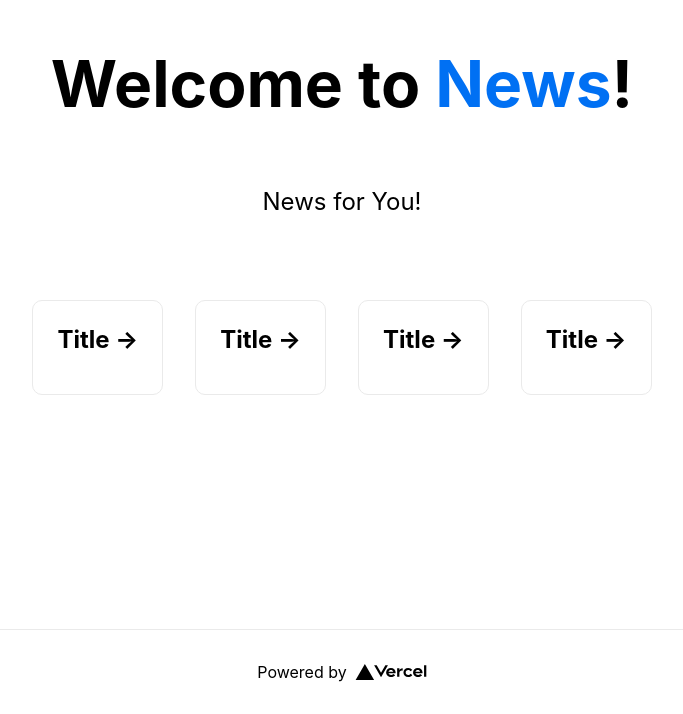
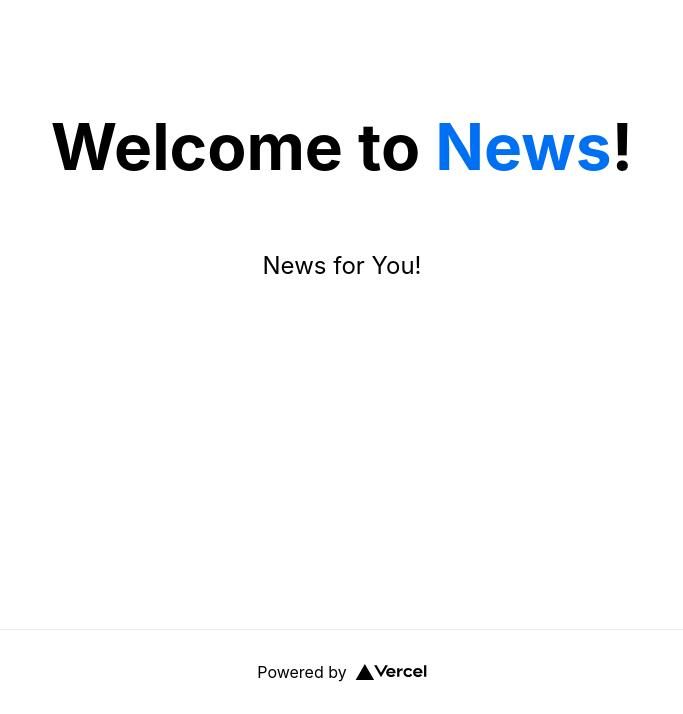
Before and after one commit to martinmakejev/TA-19E-News, a Next.js app: page / in a window 1280 px wide. Shown: the part 171-885 px from the top of the page, without its empty margins (298-981 px from the left). Built offline with nearby package versions, Linux system fonts and the light colour scheme.

Commit message:
Update index.js

```diff
--- a/pages/index.js
+++ b/pages/index.js
@@ -13,30 +13,14 @@ export default function Home() {
 
       <main className={styles.main}>
         <h1 className={styles.title}>
-          Welcome to <a href="/">News</a>!
+          Welcome to <a href="">News</a>!
         </h1>
 
         <p className={styles.description}>
           News for You!
         </p>
 
-        <div className={styles.grid}>
-          <a className={styles.card}>
-            <h2>Title &rarr;</h2>
-          </a>
-
-          <a  className={styles.card}>
-            <h2>Title &rarr;</h2>
-          </a>
-
-          <a className={styles.card}>
-            <h2>Title &rarr;</h2>
-
-          </a>
-
-          <a className={styles.card}>
-            <h2>Title &rarr;</h2>
-          </a>
+        <div id="newsarray" className={styles.grid}>
         </div>
       </main>
 
@@ -55,3 +39,10 @@ export default function Home() {
     </div>
   )
 }
+/*
+function arraynews(database) {
+  responseObj = readJsonFromUrl(database)
+  const array = JSON.stringify(responseObj)
+}
+Home.getElementById("newsarray") = arraynews("https://placekitten.com/640/360")
+*/
```
